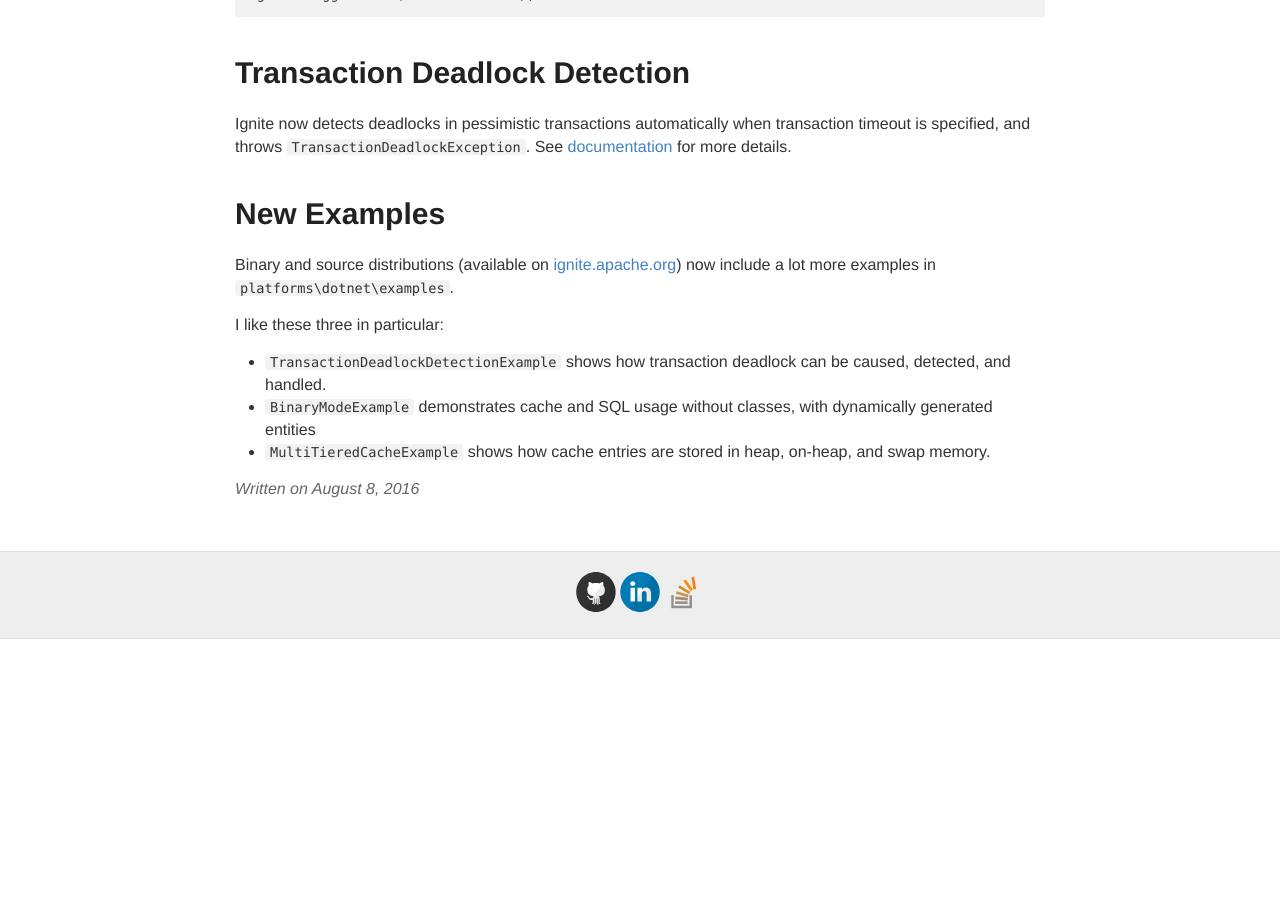
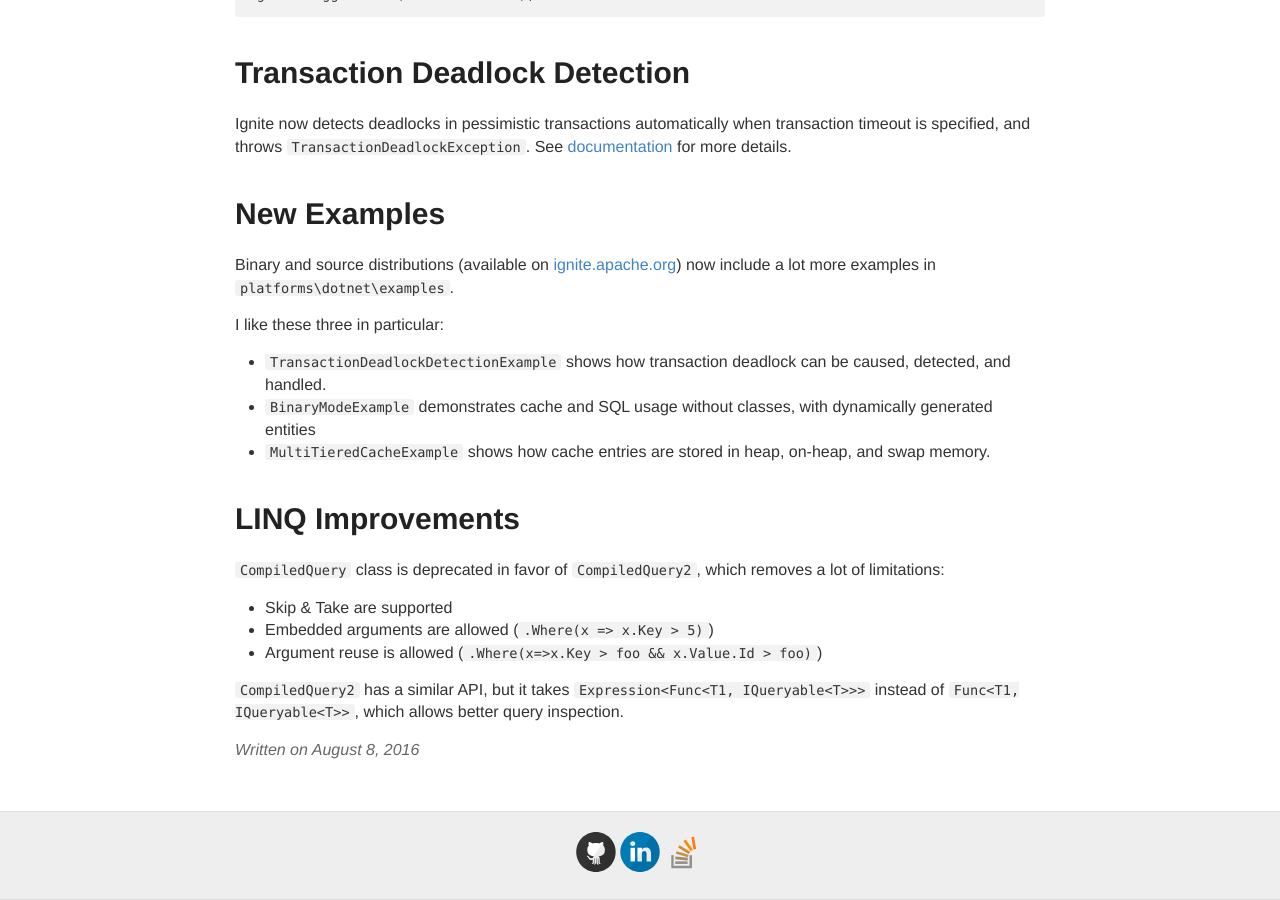
Before and after one commit to ptupitsyn/ptupitsyn.github.io, a Jekyll site: the page built from _posts/2016-08-08-Whats-New-In-Ignite-Net-1-8.md, in a window 1280 px wide and 900 px high, scrolled down 1545 px. Built offline with Jekyll 4.4.1, drawn with Linux system fonts in a browser that asks for light colours; comment, search, counter and statistics services are not loaded; before the commit the page ends 2184 px from its top, so only the background shows below that.

Commit message:
wip LINQ

```diff
--- a/_posts/2016-08-08-Whats-New-In-Ignite-Net-1-8.md
+++ b/_posts/2016-08-08-Whats-New-In-Ignite-Net-1-8.md
@@ -75,3 +75,13 @@ I like these three in particular:
 * `TransactionDeadlockDetectionExample` shows how transaction deadlock can be caused, detected, and handled.
 * `BinaryModeExample` demonstrates cache and SQL usage without classes, with dynamically generated entities
 * `MultiTieredCacheExample` shows how cache entries are stored in heap, on-heap, and swap memory.
+
+# LINQ Improvements
+
+`CompiledQuery` class is deprecated in favor of `CompiledQuery2`, which removes a lot of limitations:
+
+* Skip & Take are supported
+* Embedded arguments are allowed (`.Where(x => x.Key > 5)`)
+* Argument reuse is allowed (`.Where(x=>x.Key > foo && x.Value.Id > foo)`)
+
+`CompiledQuery2` has a similar API, but it takes `Expression<Func<T1, IQueryable<T>>>` instead of `Func<T1, IQueryable<T>>`, which allows better query inspection.
```
